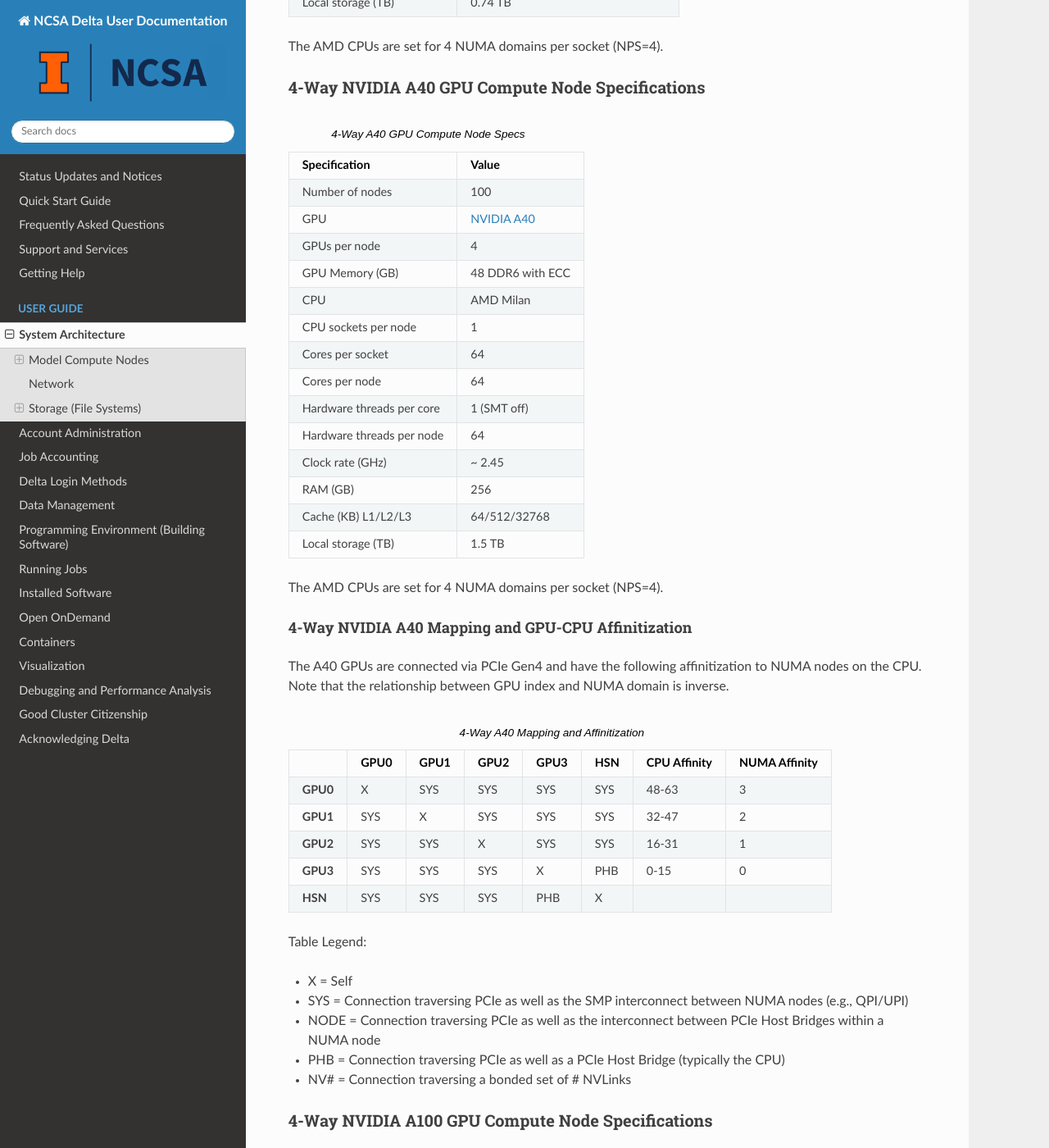
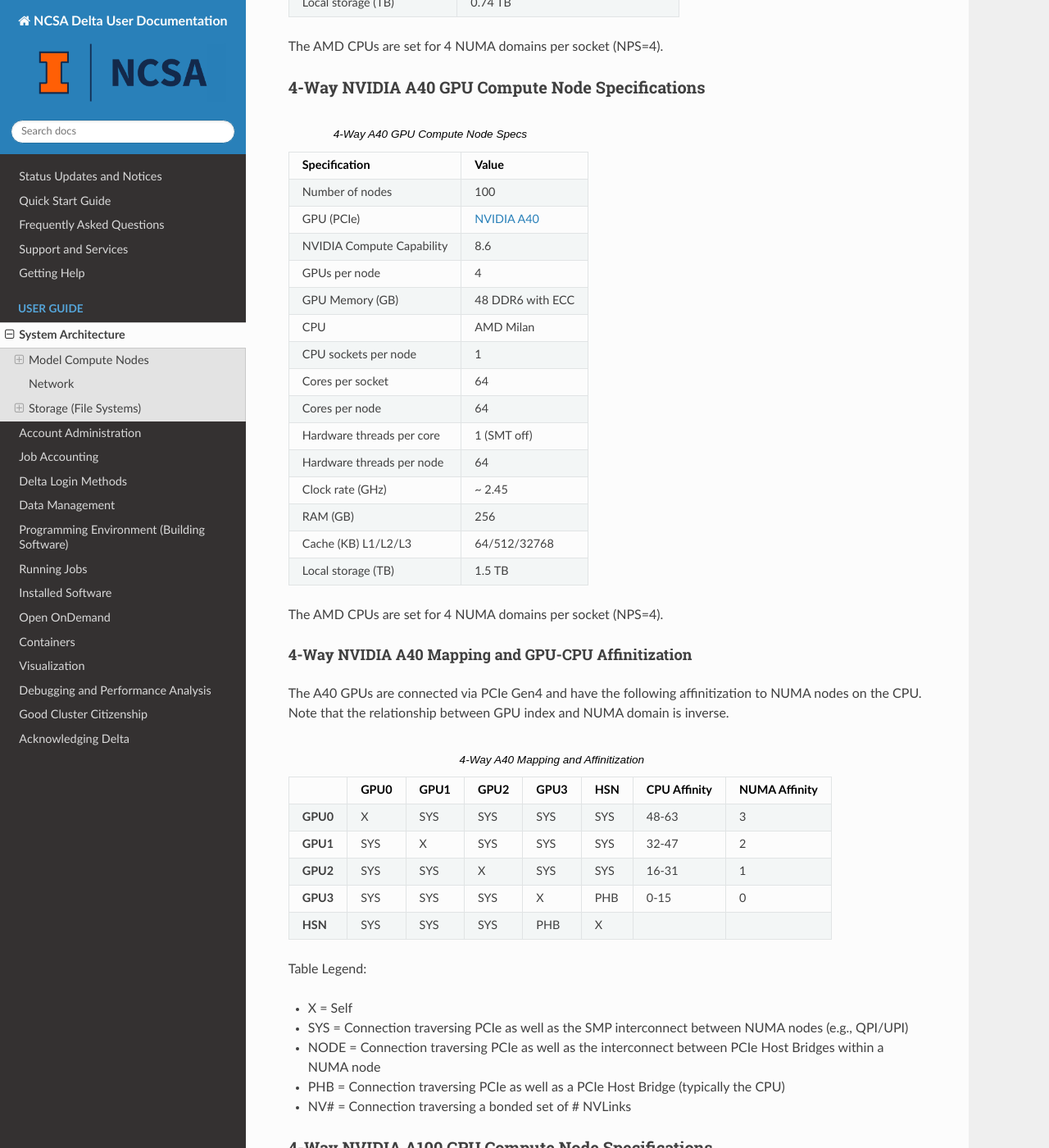
Before and after one commit to ncsa/Delta_doc, a Sphinx documentation site: the page built from docs/source/user_guide/architecture.rst, in a window 1280 px wide and 1400 px high, scrolled down 2047 px. Shown: the whole window at 82% size. Built offline with Sphinx 7.4.7 and the Read the Docs theme 3.1.0, drawn with Linux system fonts in a browser that asks for light colours; some of the changed text lies outside the part shown.

Commit message:
Added NVIDIA compute capability rows and SXM to architecture.rst

```diff
--- a/docs/source/user_guide/architecture.rst
+++ b/docs/source/user_guide/architecture.rst
@@ -74,8 +74,10 @@ The AMD CPUs are set for 4 NUMA domains per socket (NPS=4).
    +===========================+=========================================+
    | Number of nodes           | 100                                     |
    +---------------------------+-----------------------------------------+
-   | GPU                       | `NVIDIA A40 <https://www.nvidi          |
+   | GPU (PCIe)                | `NVIDIA A40 <https://www.nvidi          |
    |                           | a.com/en-us/data-center/a40/#specs>`_   |
+   +---------------------------+-----------------------------------------+
+   | NVIDIA Compute Capability | 8.6                                     |
    +---------------------------+-----------------------------------------+
    | GPUs per node             | 4                                       |
    +---------------------------+-----------------------------------------+
@@ -143,8 +145,10 @@ Table Legend:
    +===========================+=========================================+
    | Number of nodes           | 100                                     |
    +---------------------------+-----------------------------------------+
-   | GPU                       | `NVIDIA A100 <https://www.nvidia.com/en |
+   | GPU (SXM)                 | `NVIDIA A100 <https://www.nvidia.com/en |
    |                           | -us/data-center/a100/#specifications>`_ |
+   +---------------------------+-----------------------------------------+
+   | NVIDIA Compute Capability | 8.0                                     |
    +---------------------------+-----------------------------------------+
    | GPUs per node             | 4                                       |
    +---------------------------+-----------------------------------------+
@@ -210,8 +214,10 @@ Table Legend:
    +===========================+=========================================+
    | Number of nodes           | 6                                       |
    +---------------------------+-----------------------------------------+
-   | GPU                       | `NVIDIA A100 <https://www.nvidia.com/en |
+   | GPU (SXM)                 | `NVIDIA A100 <https://www.nvidia.com/en |
    |                           | -us/data-center/a100/#specifications>`_ |
+   +---------------------------+-----------------------------------------+
+   | NVIDIA Compute Capability | 8.0                                     |
    +---------------------------+-----------------------------------------+
    | GPUs per node             | 8                                       |
    +---------------------------+-----------------------------------------+
@@ -287,8 +293,10 @@ Table Legend:
    +===========================+=========================================+
    | Number of nodes           | 8                                       |
    +---------------------------+-----------------------------------------+
-   | GPU                       | `NVIDIA A100 <https://www.nvidia.com/en |
+   | GPU (SXM)                 | `NVIDIA A100 <https://www.nvidia.com/en |
    |                           | -us/data-center/h200/#specifications>`_ |
+   +---------------------------+-----------------------------------------+
+   | NVIDIA Compute Capability | 9.0                                     |
    +---------------------------+-----------------------------------------+
    | GPUs per node             | 8                                       |
    +---------------------------+-----------------------------------------+
```
